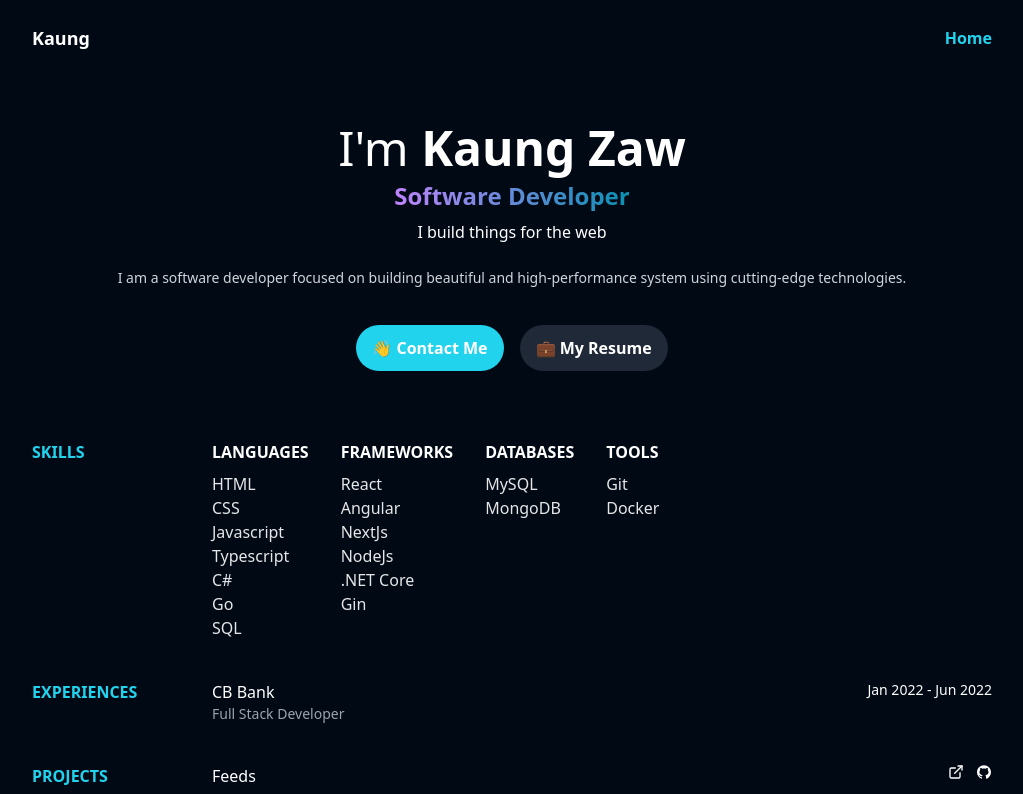
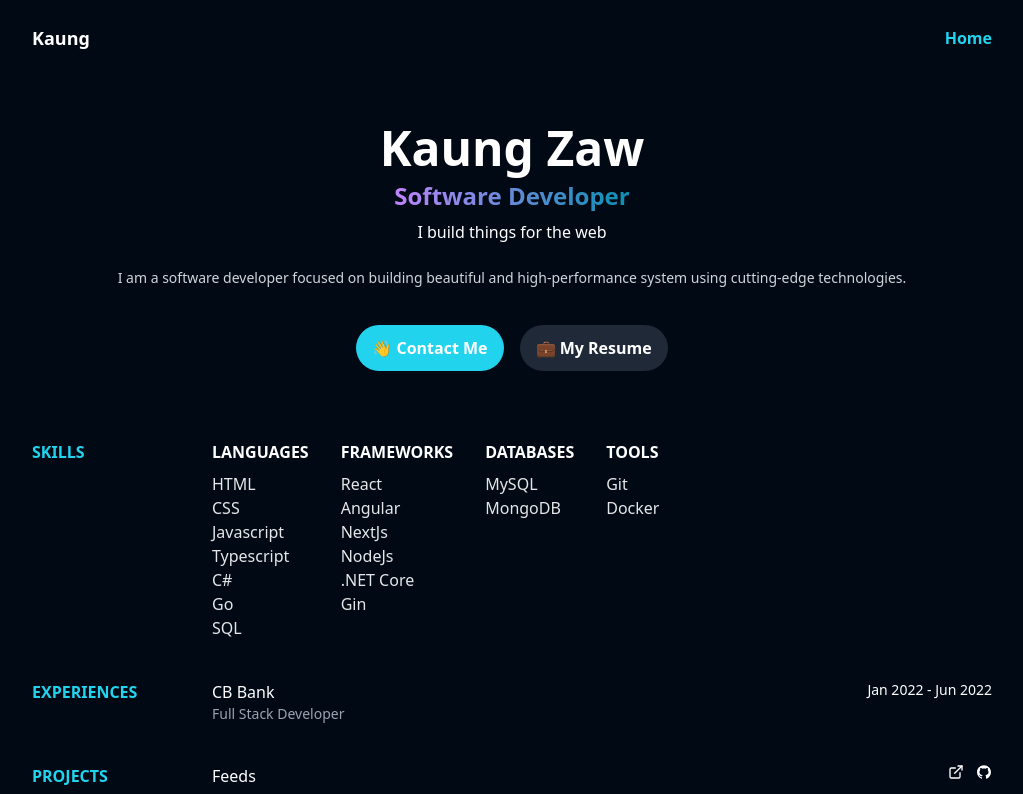
Before and after one commit to kkaung/portfolio, a Next.js app: page / in a window 1280 px wide. Shown: the top 794 px of the page, without its empty margins (128-1151 px from the left). Built offline with nearby package versions, Linux system fonts and the light colour scheme.

Commit message:
earase I'm in header 🤠

```diff
--- a/src/components/Header.tsx
+++ b/src/components/Header.tsx
@@ -3,9 +3,7 @@
 export default function Header() {
     return (
         <header className="text-center mt-12 flex flex-col items-center">
-            <h1 className="text-4xl sm:text-5xl">
-                I'm <span className="font-bold">Kaung Zaw</span>
-            </h1>
+            <h1 className="text-4xl sm:text-5xl font-bold">Kaung Zaw</h1>
             <h2 className="text-2xl font-semibold my-2 text-transparent bg-clip-text bg-gradient-to-r from-purple-400 to-cyan-600">
                 Software Developer
             </h2>
```
